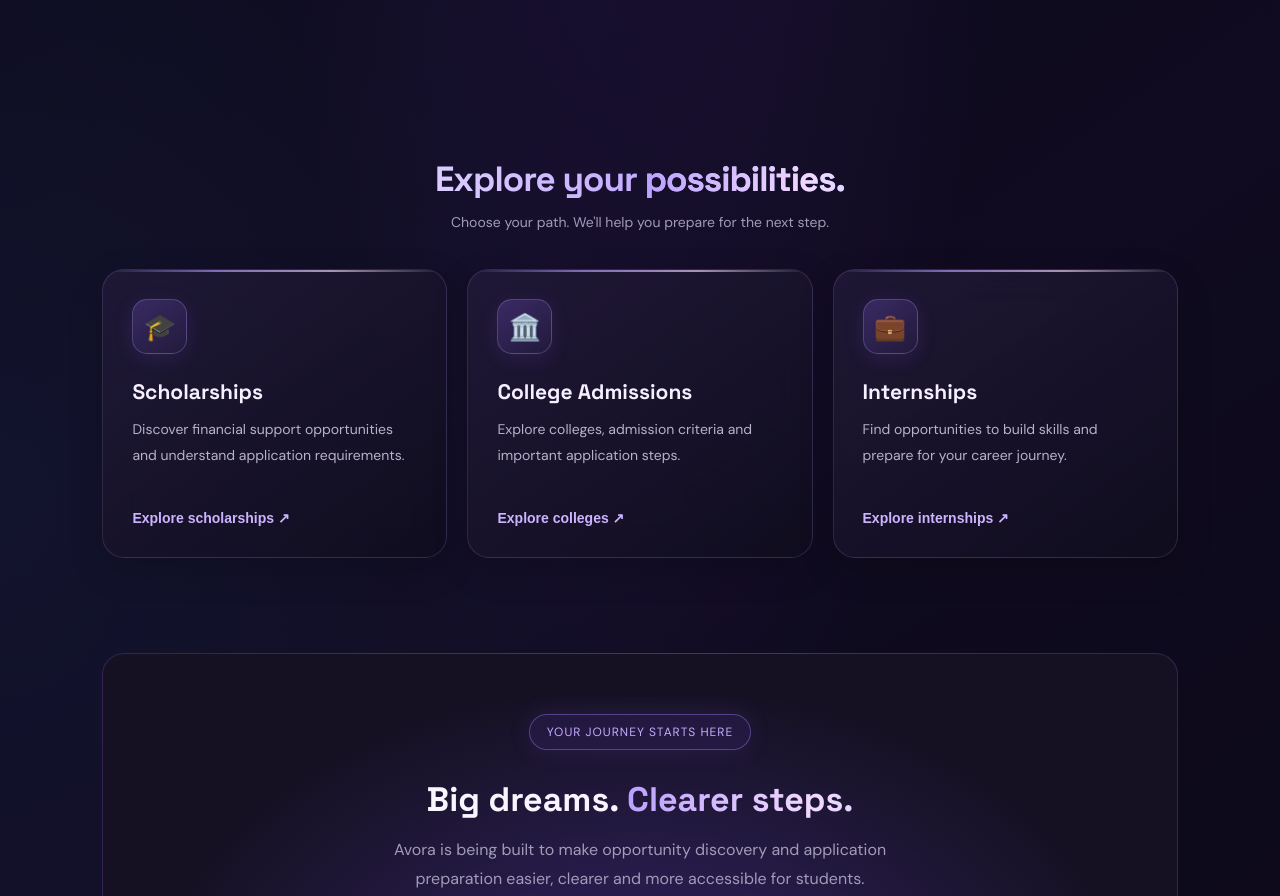
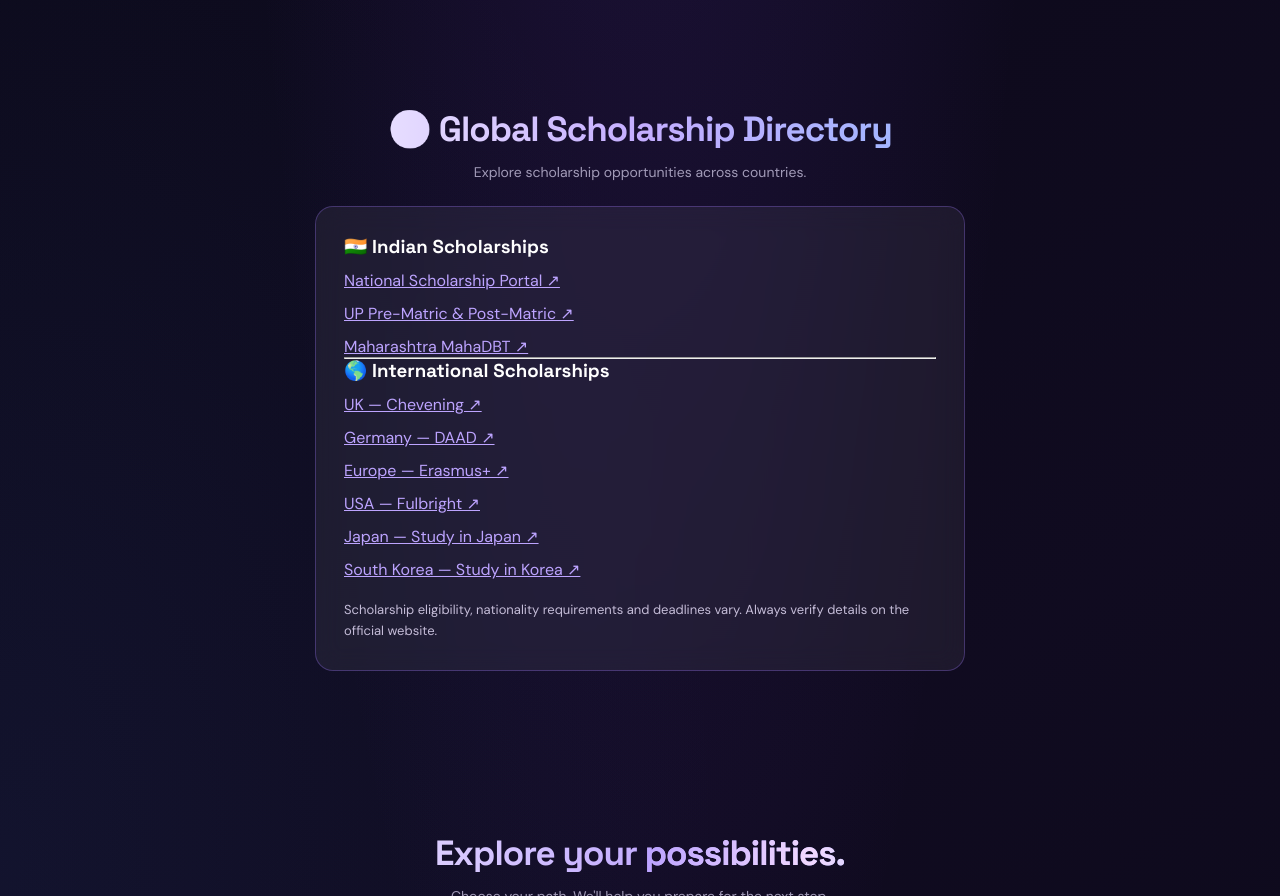
Before and after one commit to missvanshikabaaniya/avora, a plain HTML site: page index.html in a window 1280 px wide. Shown: the part 1315-2211 px from the top of the page. Drawn offline with Linux system fonts and the light colour scheme.

Commit message:
Update index.html

```diff
--- a/index.html
+++ b/index.html
@@ -546,6 +546,45 @@ body::before {
     </a>
   </div>
 </section>
+
+<section class="scholarship-finder" id="global-scholarships">
+  <div class="section-head">
+    <h2>🌍 Global Scholarship Directory</h2>
+    <p>Explore scholarship opportunities across countries.</p>
+  </div>
+
+  <div class="finder-box">
+    <h3>🇮🇳 Indian Scholarships</h3>
+
+    <p><a href="https://scholarships.gov.in/All-Scholarships" target="_blank" rel="noopener noreferrer">National Scholarship Portal ↗</a></p>
+
+    <p><a href="https://scholarship.up.gov.in/" target="_blank" rel="noopener noreferrer">UP Pre-Matric & Post-Matric ↗</a></p>
+
+    <p><a href="https://mahadbt.maharashtra.gov.in/" target="_blank" rel="noopener noreferrer">Maharashtra MahaDBT ↗</a></p>
+
+    <hr>
+
+    <h3>🌎 International Scholarships</h3>
+
+    <p><a href="https://www.chevening.org/" target="_blank" rel="noopener noreferrer">UK — Chevening ↗</a></p>
+
+    <p><a href="https://www.daad.de/en/" target="_blank" rel="noopener noreferrer">Germany — DAAD ↗</a></p>
+
+    <p><a href="https://erasmus-plus.ec.europa.eu/" target="_blank" rel="noopener noreferrer">Europe — Erasmus+ ↗</a></p>
+
+    <p><a href="https://foreign.fulbrightonline.org/" target="_blank" rel="noopener noreferrer">USA — Fulbright ↗</a></p>
+
+    <p><a href="https://www.studyinjapan.go.jp/en/" target="_blank" rel="noopener noreferrer">Japan — Study in Japan ↗</a></p>
+
+    <p><a href="https://www.studyinkorea.go.kr/" target="_blank" rel="noopener noreferrer">South Korea — Study in Korea ↗</a></p>
+
+    <p class="finder-note">
+      Scholarship eligibility, nationality requirements and deadlines
+      vary. Always verify details on the official website.
+    </p>
+  </div>
+</section>
+
 
   <section class="section" id="explore">
     <div class="section-head">
```
